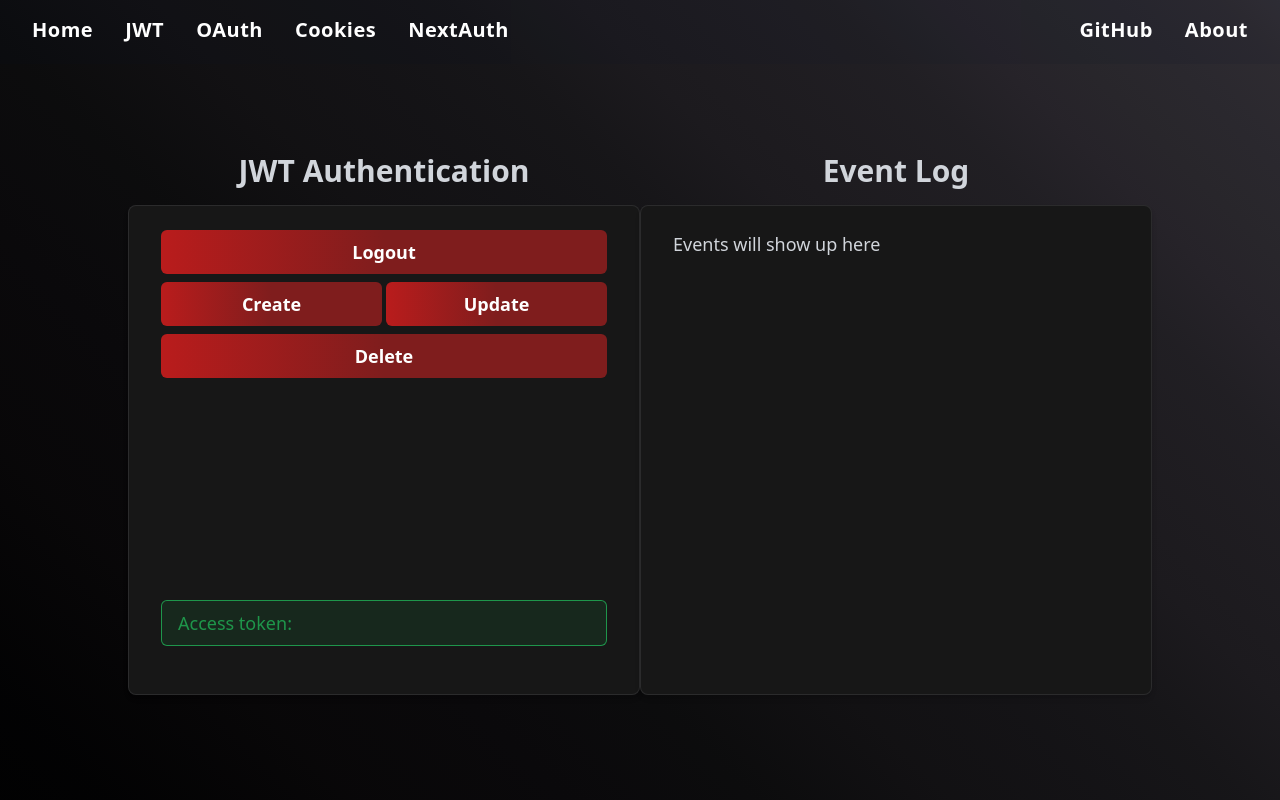
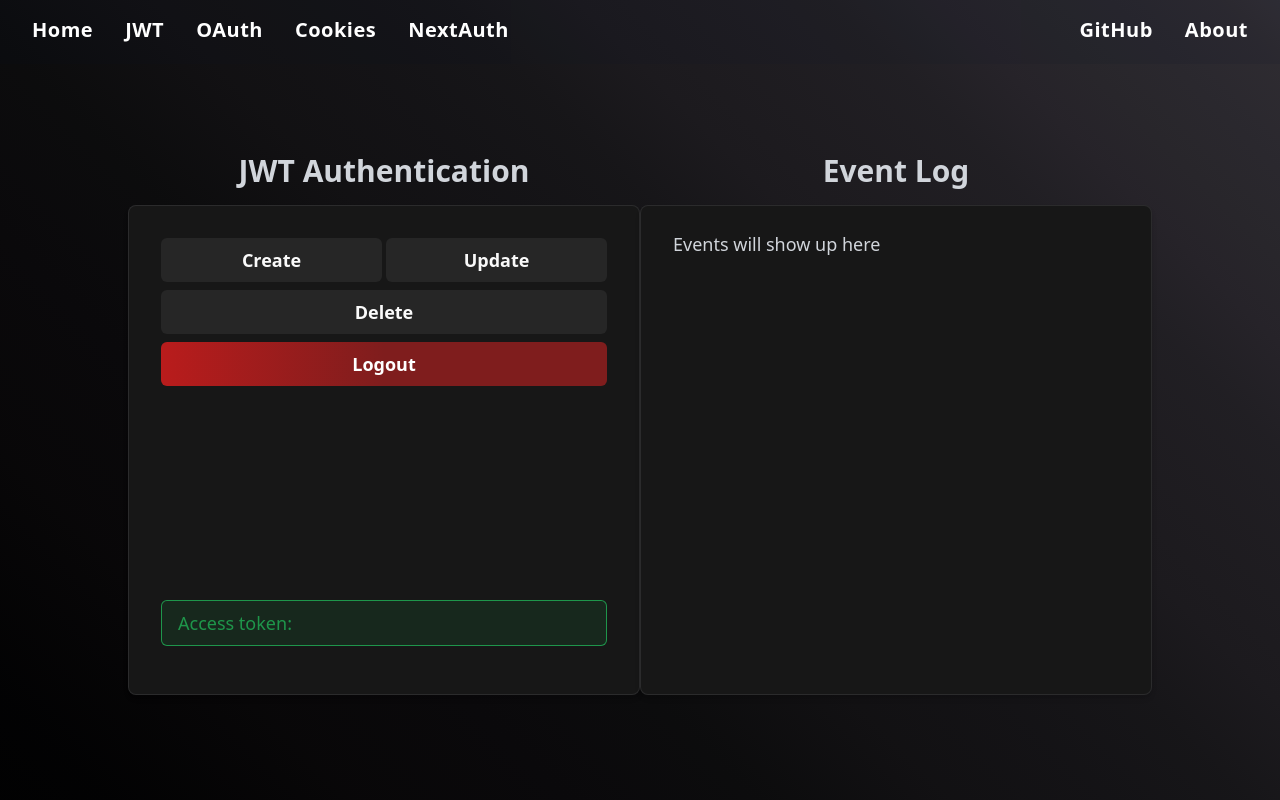
Before and after one commit to shivoqu/authenticator, a Next.js app: page /jwt in a window 1280 px wide. Shown: the top 800 px of the page. Built offline with nearby package versions, Linux system fonts and the light colour scheme.

Commit message:
style crud buttons for a logged in user

```diff
--- a/app/jwt/page.tsx
+++ b/app/jwt/page.tsx
@@ -1,12 +1,12 @@
 "use client";
-import { useState, useEffect, useContext } from 'react';
+import { useState, useEffect, useContext } from "react";
 import Message from "../../ui/Message";
 import Wrapper from "../../ui/Wrapper";
 import Button from "../../ui/Button";
 import { CustomEvent } from "../../types/Event";
 import { useRouter } from "next/navigation";
-import UserContext from '../../lib/res/context/user';
-import EventsContext from '../../lib/res/context/event';
+import UserContext from "../../lib/res/context/user";
+import EventsContext from "../../lib/res/context/event";
 
 export default function Jwt() {
   const [token, setToken] = useState<string | null>(null);
@@ -25,11 +25,11 @@ export default function Jwt() {
   };
 
   useEffect(() => {
-    const storedUser = localStorage.getItem('user');
+    const storedUser = localStorage.getItem("user");
     if (storedUser) {
       const { expiresAt, token, username } = JSON.parse(storedUser);
       if (expiresAt && Date.now() > expiresAt) {
-        localStorage.removeItem('user');
+        localStorage.removeItem("user");
         setUsername(null);
         setToken(null);
       } else {
@@ -65,12 +65,14 @@ export default function Jwt() {
   return (
     <Wrapper>
       <div className="h-[27rem] flex flex-col w-full">
-        <Button onClick={logout}>Logout</Button>
         <div className="my-2 gap-1 grid grid-cols-2 g-1">
-          <Button>Create</Button>
-          <Button>Update</Button>
+          <Button type="secondary">Create</Button>
+          <Button type="secondary">Update</Button>
         </div>
-          <Button>Delete</Button>
+        <div className="flex flex-col gap-2">
+          <Button type="secondary">Delete</Button>
+          <Button onClick={logout}>Logout</Button>
+        </div>
         <div className="mt-auto">
           <Message type="success">
             <h3 className="text-lg ">Access token:</h3>
--- a/ui/Button.tsx
+++ b/ui/Button.tsx
@@ -3,17 +3,24 @@ import { ReactNode } from "react";
 const Button = ({
   children,
   onClick,
+  type = "primary",
 }: {
-  children : ReactNode,
+  children: ReactNode;
   onClick?: React.MouseEventHandler<HTMLButtonElement>;
+  type?: "primary" | "secondary";
 }) => {
   return (
     <button
-      className="px-6 w-full font-bold py-2 text-lg
-    hover:py-3 focus:py-3 transition-all duration-100
-    bg-gradient-to-r from-red-700 via-red-900 to-red-900
-  hover:from-red-900 hover:via-red-900 hover:to-red-700
-  text-white rounded-md outline-offset-0  focus:outline-red-200"
+      className={`px-6 w-full  py-2 text-lg
+    ${
+      type === "primary"
+        ? `text-white   focus:outline-red-200 hover:py-3 focus:py-3
+      bg-gradient-to-r from-red-700 via-red-900 font-bold to-red-900
+      hover:from-red-900 hover:via-red-900 hover:to-red-700`
+        : "text-neutral-50 font-semibold bg-neutral-800 hover:bg-neutral-700 focus:bg-neutral-700"
+    }  transition-all duration-100
+
+   rounded-md outline-offset-0 `}
       type="submit"
       onClick={onClick}
     >
```
